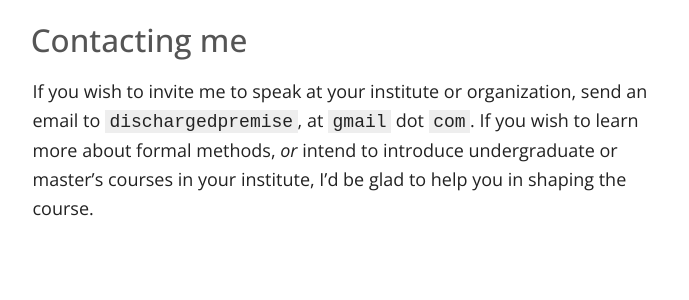
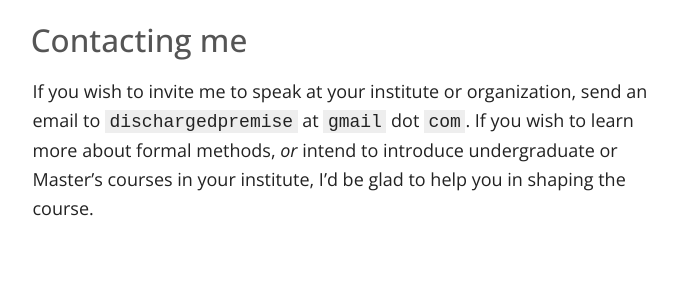
Before and after one commit to dischargedpremise/dischargedpremise.github.io, a Jekyll site: the page built from index.md, in a window 1280 px wide. Shown: the part 792-1092 px from the top of the page, without its empty margins (295-984 px from the left). Built offline with Jekyll 4.4.1, drawn with Linux system fonts in a browser that asks for light colours.

Commit message:
Removed a redundant comma, and polished a sentence.

```diff
--- a/index.md
+++ b/index.md
@@ -13,4 +13,4 @@ I am interested in teaching formal methods, especially to undergraduate students
 
 
 ## Contacting me
-If you wish to invite me to speak at your institute or organization, send an email to `dischargedpremise`, at `gmail` dot `com`. If you wish to learn more about formal methods, *or* intend to introduce undergraduate or master's courses in your institute, I'd be glad to help you in shaping the course.
+If you wish to invite me to speak at your institute or organization, send an email to `dischargedpremise` at `gmail` dot `com`. If you wish to learn more about formal methods, *or* intend to introduce undergraduate or Master's courses in your institute, I'd be glad to help you in shaping the course.
```
Also changed, not shown: _posts/2017-01-15-hello-world.md (+1 -1 lines).
